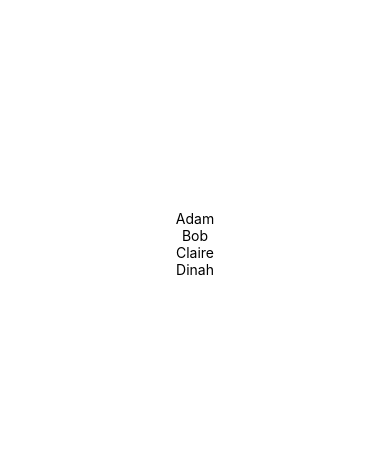
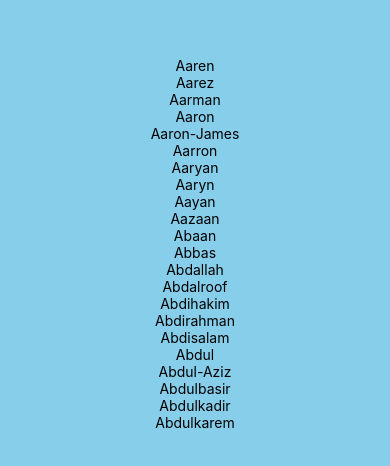
Before and after one commit to zzcloud88zz/pcmob3-project0, a React Native app: screen / in a window 390 px wide. Shown: the part 178-644 px from the top of the page. Built offline with nearby package versions, Linux system fonts and the light colour scheme.

Commit message:
for loop, imperative way

```diff
--- a/App.js
+++ b/App.js
@@ -2,15 +2,46 @@ import { StatusBar } from 'expo-status-bar';
 import React from 'react';
 import { StyleSheet, Text, View } from 'react-native';
 
-const name = ["Adam", "Bob", "Claire", "Dinah"];
+const names = [
+  "Aaran",
+  "Aaren",
+  "Aarez",
+  "Aarman",
+  "Aaron",
+  "Aaron-James",
+  "Aarron",
+  "Aaryan",
+  "Aaryn",
+  "Aayan",
+  "Aazaan",
+  "Abaan",
+  "Abbas",
+  "Abdallah",
+  "Abdalroof",
+  "Abdihakim",
+  "Abdirahman",
+  "Abdisalam",
+  "Abdul",
+  "Abdul-Aziz",
+  "Abdulbasir",
+  "Abdulkadir",
+  "Abdulkarem",
+];
 
 export default function App() {
+  function displayNames() {
+    let namesJSX = [];
+
+    for (let i = 1; i < names.length; i++) {
+      namesJSX.push(<Text>{names[i]}</Text>);
+    }
+
+    return namesJSX;
+  }
+
   return (
     <View style={styles.container}>
-      <Text>{name[0]}</Text>
-      <Text>{name[1]}</Text>
-      <Text>{name[2]}</Text>
-      <Text>{name[3]}</Text>
+      {displayNames()}
       <StatusBar style="auto" />
     </View>
   );
@@ -19,7 +50,7 @@ export default function App() {
 const styles = StyleSheet.create({
   container: {
     flex: 1,
-    backgroundColor: '#fff',
+    backgroundColor: 'skyblue',
     alignItems: 'center',
     justifyContent: 'center',
   },
```
